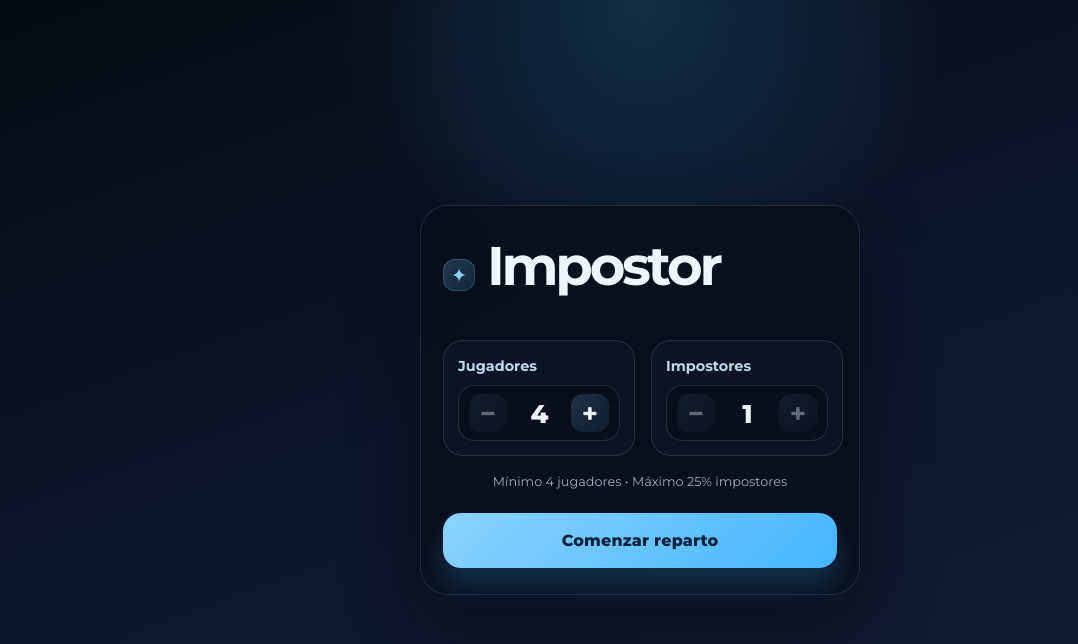
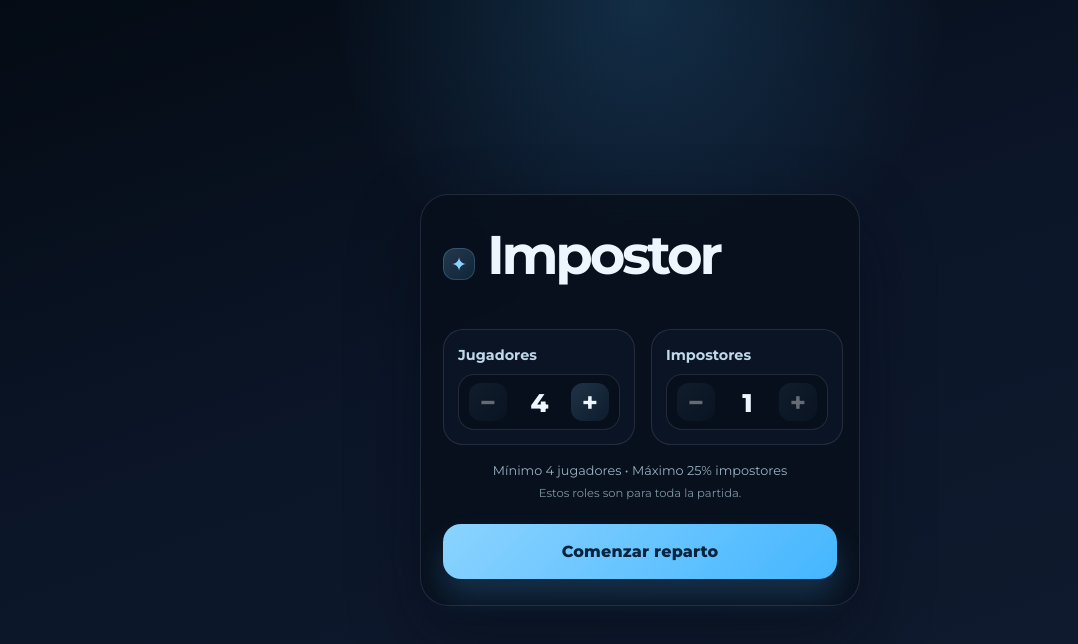
Before and after one commit to Ace0467/impostor, a Next.js app: page / in a window 1280 px wide. Shown: the top 644 px of the page, without its empty margins (0-1078 px from the left). Built offline with nearby package versions, Linux system fonts and the light colour scheme.

Commit message:
Clarify one-role-per-match rule

```diff
--- a/app/globals.css
+++ b/app/globals.css
@@ -176,6 +176,12 @@ h2 {
   text-align: center;
 }
 
+.helper-text-small {
+  margin-top: 8px;
+  font-size: 0.72rem;
+  opacity: 0.82;
+}
+
 .primary-button {
   width: 100%;
   margin-top: 24px;
--- a/app/page.tsx
+++ b/app/page.tsx
@@ -218,6 +218,7 @@ export default function Home() {
           </div>
 
           <p className="helper-text">Mínimo 4 jugadores • Máximo 25% impostores</p>
+          <p className="helper-text helper-text-small">Estos roles son para toda la partida.</p>
 
           {error ? <p className="error">{error}</p> : null}
 
@@ -273,7 +274,10 @@ export default function Home() {
         <section className="panel panel-finished">
           <p className="eyebrow">Listo</p>
           <h2>Todos tienen su rol</h2>
-          <p className="subtitle">La ronda puede empezar.</p>
+          <p className="subtitle">
+            La partida empieza con estos roles. Termina si se descubre al impostor o si solo queda
+            1 inocente junto a uno o varios impostores.
+          </p>
           <button className="primary-button" onClick={resetGame}>
             Nuevo reparto
           </button>
```
